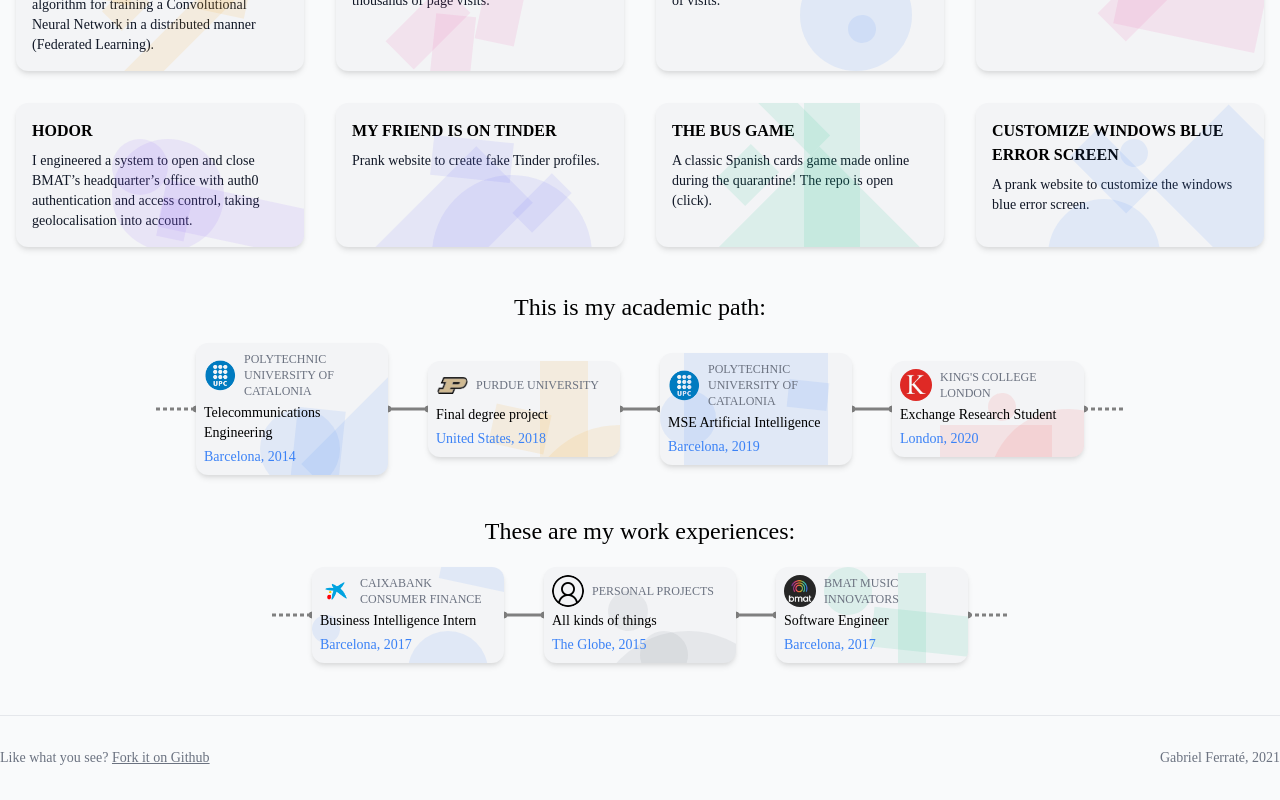
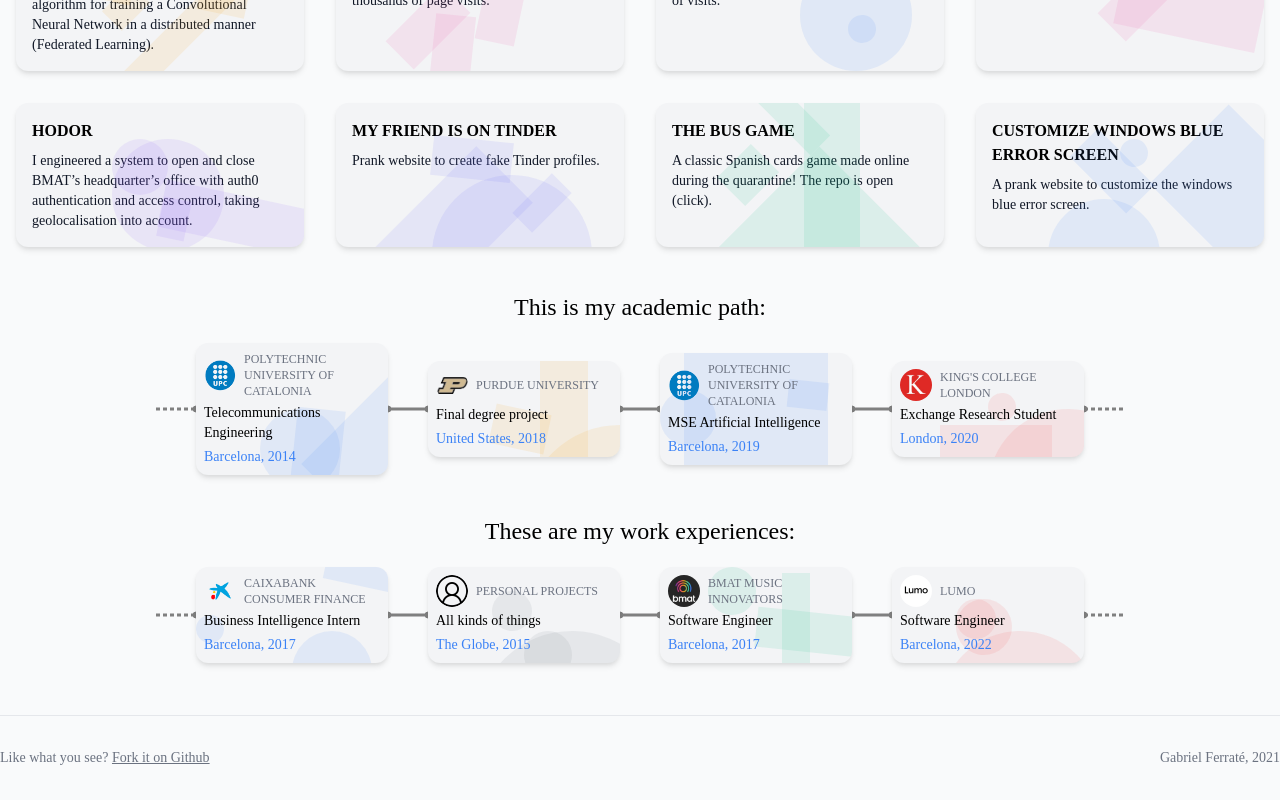
Before and after one commit to gferrate/personal_page, a Nuxt app: page / in a window 1280 px wide. Shown: the part 713-1513 px from the top of the page. Built offline with nearby package versions, Linux system fonts and the light colour scheme; a web font is replaced by a local one.

Commit message:
Lumo YEAH!

```diff
--- a/pages/index.vue
+++ b/pages/index.vue
@@ -134,6 +134,7 @@
 import kingsLogo from "~/assets/img/kings_logo.jpeg";
 import caixaLogo from "~/assets/img/caixabank_logo.png";
 import bmatLogo from "~/assets/img/bmat_logo.jpeg";
+import lumoLogo from "~/assets/img/lumo_small_bg_white.png";
 import personalProjectsLogo from "~/assets/img/personal_projects_logo.png";
 import texasInstrumentsLogo from "~/assets/img/texas_instruments.jpg";
 
@@ -151,6 +152,7 @@
         kingsLogo: kingsLogo,
         caixaLogo: caixaLogo,
         bmatLogo: bmatLogo,
+        lumoLogo,
         personalProjectsLogo: personalProjectsLogo,
         texasInstrumentsLogo: texasInstrumentsLogo
       },
@@ -217,6 +219,15 @@
           color: "bg-green-500",
           href: "https://www.bmat.com/",
           image: bmatLogo
+        },
+        {
+          name: "Lumo",
+          degree: "Software Engineer",
+          country: "Barcelona",
+          year: 2022,
+          color: "bg-red-500",
+          href: "https://www.lumo.homes/",
+          image: lumoLogo
         }
       ],
       unis: [
```
Also changed, not shown: assets/img/lumo_small_bg_white.png (added).
